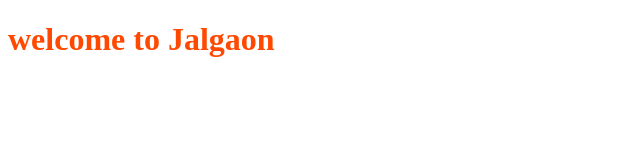
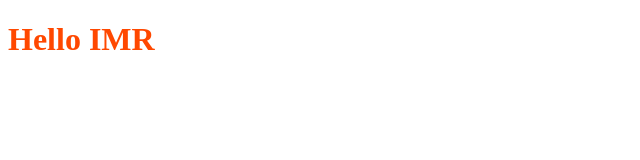
Before and after one commit to ManoharBari/cloudapp, a plain HTML site: page index.html in a window 1280 px wide. Shown: the whole page, without its empty margins (0-640 px from the left). Drawn offline with Linux system fonts and the light colour scheme.

Commit message:
Update index.html

```diff
--- a/index.html
+++ b/index.html
@@ -6,6 +6,6 @@
     <title>Document</title>
 </head>
 <body>
-    <h1 style="color: rgb(255, 72, 0);">welcome to Jalgaon</h1>
+    <h1 style="color: rgb(255, 72, 0);">Hello IMR</h1>
 </body>
 </html>
```
